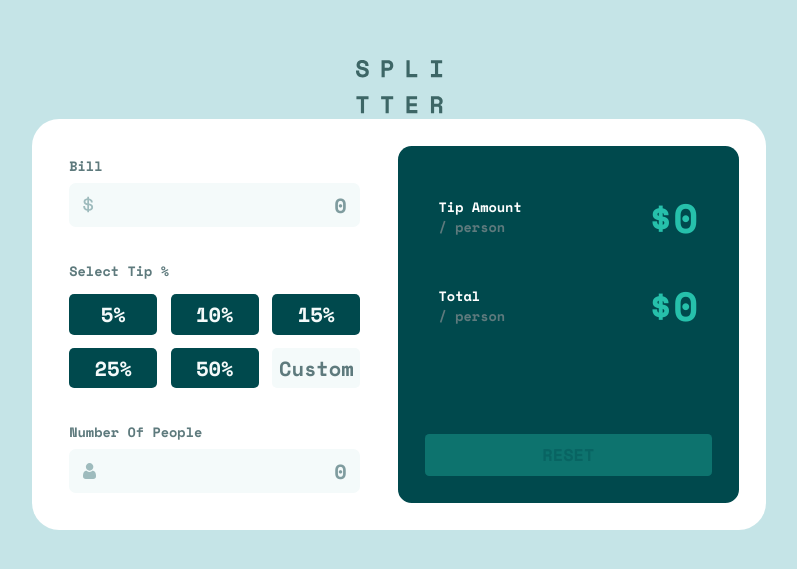
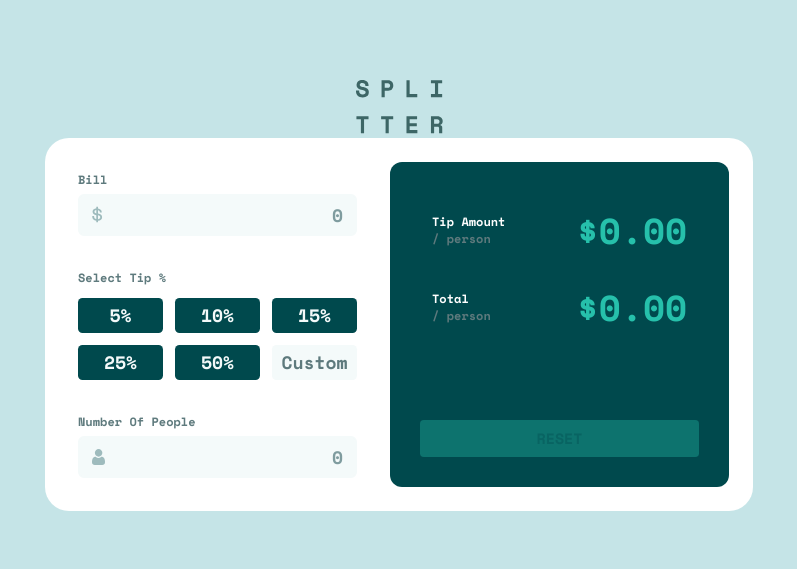
Before and after one commit to BeanyTheCoder/tip-calculator-app-main, a React (Vite) app: page / in a window 1280 px wide. Shown: the part 105-674 px from the top of the page, without its empty margins (241-1038 px from the left). Built offline with nearby package versions, Linux system fonts and the light colour scheme.

Commit message:
changes to ui

```diff
--- a/src/components/TipDisplay.jsx
+++ b/src/components/TipDisplay.jsx
@@ -21,7 +21,8 @@ export default function TipDisplay({
         <span>/ person</span>
       </div>
       <div className="card__display__container__item__number">
-        <p>{"$" + computeTipPerPerson(bill, numOfPeople, tipSelection)}</p>
+        {/* <p>{"$" + computeTipPerPerson(bill, numOfPeople, tipSelection)}</p> */}
+        <p>$0.00</p>
       </div>
     </div>
   );
--- a/src/components/TotalDisplay.jsx
+++ b/src/components/TotalDisplay.jsx
@@ -22,7 +22,8 @@ export default function TotalDisplay({
         <span>/ person</span>
       </div>
       <div className="card__display__container__item__number">
-        <p>{"$" + computeTotalPerPerson(bill, numOfPeople, tipSelection)}</p>
+        {/* <p>{"$" + computeTotalPerPerson(bill, numOfPeople, tipSelection)}</p> */}
+        <p>$0.00</p>
       </div>
     </div>
   );
--- a/src/stylesheets/App.scss
+++ b/src/stylesheets/App.scss
@@ -12,7 +12,7 @@
   @include flex($flex-direction: column, $gap: unset);
   background-color: $light-grayish-cyan;
   height: 100vh;
-  font-size: 1.7vmin;
+  font-size: 1.5vmin;
 
   @media screen and (width < 800px) {
     font-size: 1rem;
--- a/src/stylesheets/Card.scss
+++ b/src/stylesheets/Card.scss
@@ -3,7 +3,7 @@
   background-color: $white;
   padding: 2em;
   border-radius: 2em;
-  width: clamp(17.5em, 80vw, 50em);
+  width: clamp(17.5em, 80vw, 55em);
   // width: clamp(280px, 60vw, 900px);
 
   &__calculator {
@@ -18,10 +18,19 @@
       border-radius: 0.5em;
       padding: 0.5em 1em;
       background-color: $very-light-grayish-cyan;
+      border: 2px solid $very-light-grayish-cyan;
+      transition: 200ms;
+      cursor: pointer;
+
+      &:hover,
+      &:has(input:focus) {
+        border: 2px solid $strong-cyan-light;
+      }
 
       input {
         -moz-appearance: textfield;
         background-color: transparent;
+        cursor: pointer;
         text-align: right;
         color: $very-dark-cyan;
 
@@ -47,12 +56,10 @@
     }
 
     &__bill {
-      margin-bottom: 2.5em;
+      margin-bottom: 2.75em;
     }
 
     &__select {
-      margin-bottom: 2.5em;
-
       p {
         color: $dark-grayish-cyan;
         margin-bottom: 1em;
@@ -75,6 +82,11 @@
           cursor: pointer;
           min-width: calc(100% / 3);
 
+          &:hover,
+          &:focus {
+            background-color: $strong-cyan-light;
+          }
+
           &.--active {
             background-color: $strong-cyan;
             color: $very-dark-cyan;
@@ -93,11 +105,12 @@
     }
 
     &__people {
+      margin-top: 2.75em;
     }
   }
 
   &__display {
-    padding: 2em;
+    padding: 2.5em;
     border-radius: 1em;
     background-color: $very-dark-cyan;
     flex-basis: 50%;
@@ -143,6 +156,10 @@
       &.--active {
         background-color: $strong-cyan;
         color: $very-dark-cyan;
+
+        &:hover {
+          background-color: $strong-cyan-light;
+        }
       }
     }
   }
--- a/src/stylesheets/_config.scss
+++ b/src/stylesheets/_config.scss
@@ -1,6 +1,7 @@
 @import url("https://fonts.googleapis.com/css2?family=Space+Mono:ital,wght@0,400;0,700;1,400;1,700&display=swap");
 
 $strong-cyan: hsl(172, 67%, 45%);
+$strong-cyan-light: hsl(172, 67%, 65%);
 $strong-cyan-transparent: hsla(172, 67%, 45%, 35%);
 $very-dark-cyan: hsl(183, 100%, 15%);
 $very-dark-cyan-transparent: hsla(183, 100%, 15%, 35%);
```
